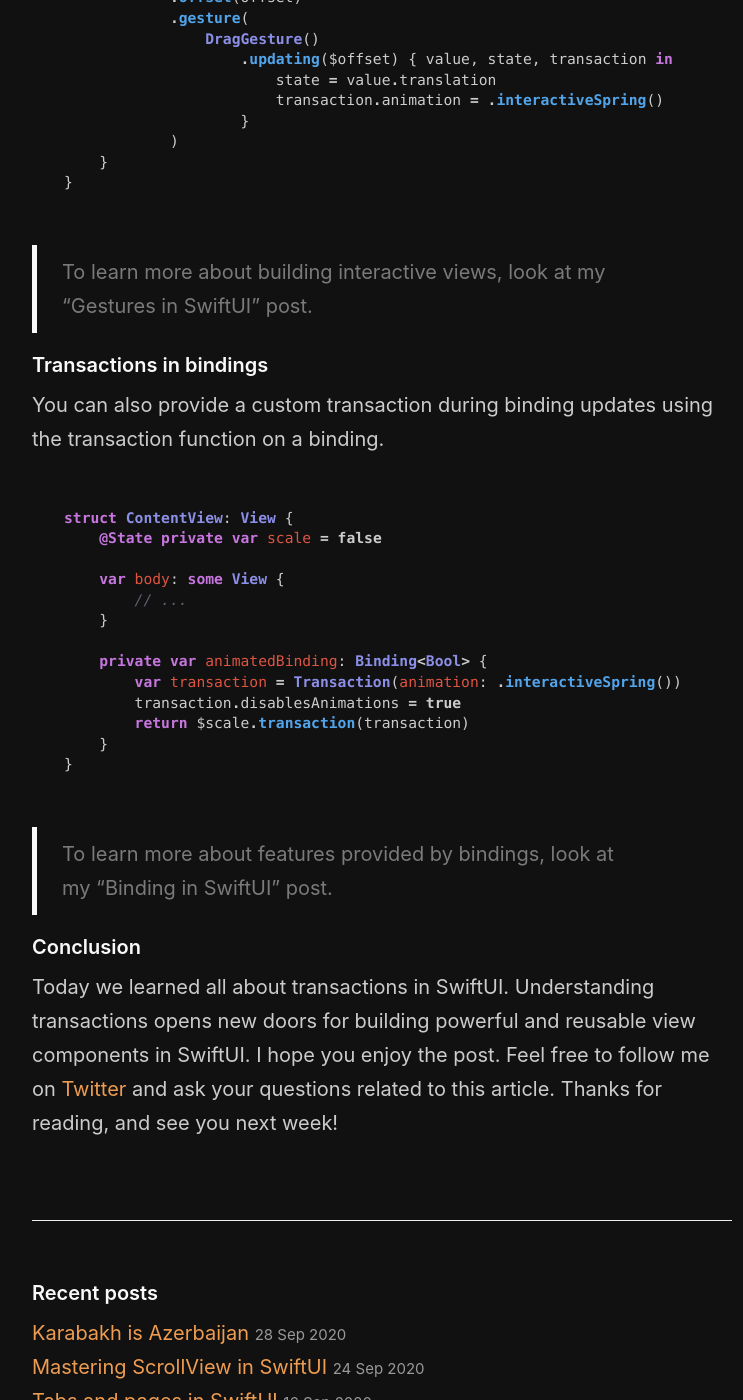
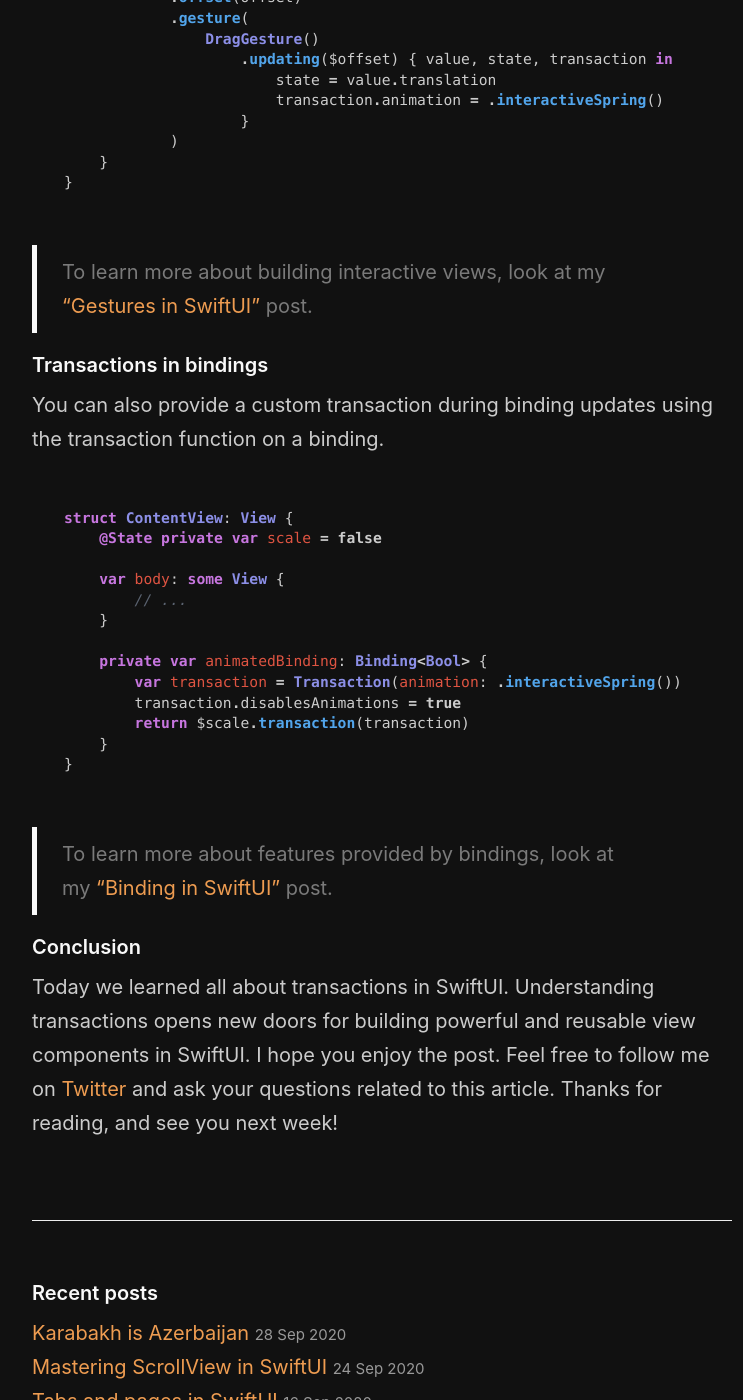
Before and after one commit to mecid/mecid.github.io, a Jekyll site: the page built from _posts/2020-10-07-transactions-in-swiftui.md, in a window 1280 px wide and 1400 px high, scrolled down 3420 px. Shown: the whole window, without its empty margins (258-1001 px from the left). Built offline with Jekyll 4.4.1, drawn with Linux system fonts in a browser that asks for light colours; some of the changed lines change nothing that is shown; some of the changed text lies outside the part shown.

Commit message:
references added

````diff
--- a/_posts/2020-10-07-transactions-in-swiftui.md
+++ b/_posts/2020-10-07-transactions-in-swiftui.md
@@ -27,7 +27,7 @@ struct AnimatedView: View {
 
 As we know, animation modifier applies animation to all the child views of the applied view. Apple suggests us to use this modifier on leaf views rather than container views. This approach allows us to specify animation only for the views that we need.
 
-> To learn more about the animation modifier in Swift, look at my "Animations in SwiftUI" post.
+> To learn more about the animation modifier in Swift, look at my ["Animations in SwiftUI"](/2019/06/26/animations-in-swiftui/) post.
 
 ```swift
 struct ContentView: View {
@@ -113,7 +113,7 @@ struct ContentView: View {
 }
 ```
 
-> To learn more about building interactive views, look at my "Gestures in SwiftUI" post.
+> To learn more about building interactive views, look at my ["Gestures in SwiftUI"](/2019/07/10/gestures-in-swiftui/) post.
 
 #### Transactions in bindings
 You can also provide a custom transaction during binding updates using the transaction function on a binding.
@@ -134,7 +134,7 @@ struct ContentView: View {
 }
 ```
 
-> To learn more about features provided by bindings, look at my "Binding in SwiftUI" post.
+> To learn more about features provided by bindings, look at my ["Binding in SwiftUI"](/2020/04/08/binding-in-swiftui/) post.
 
 #### Conclusion
 Today we learned all about transactions in SwiftUI. Understanding transactions opens new doors for building powerful and reusable view components in SwiftUI. I hope you enjoy the post. Feel free to follow me on [Twitter](https://twitter.com/mecid) and ask your questions related to this article. Thanks for reading, and see you next week!
````
